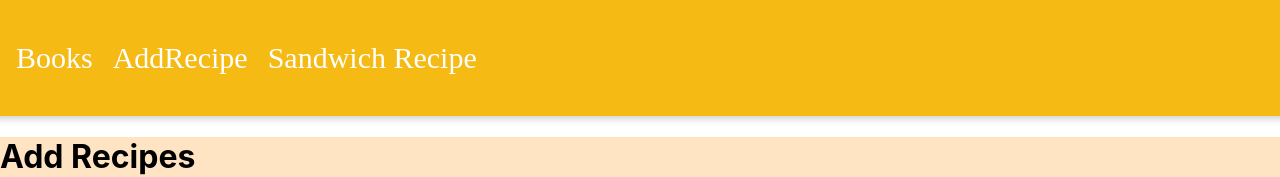
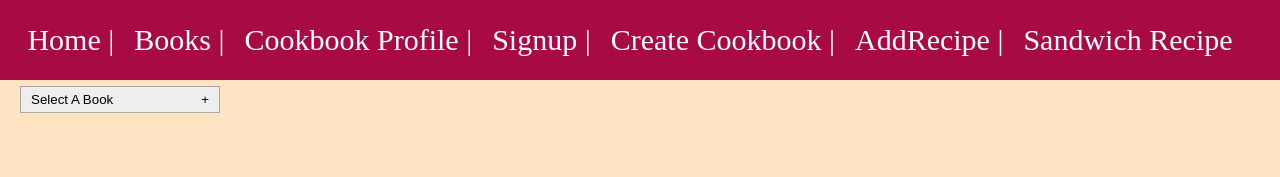
Before and after one commit to CuptainTeamo/CulinaryConnections_React, a React (Create React App) app: page /AddRecipe in a window 1280 px wide. Shown: the top 177 px of the page. Built offline with nearby package versions, Linux system fonts and the light colour scheme.

Commit message:
Navbar tweaks made, new pages and components added to main app component and navbar is updated

```diff
--- a/src/App.css
+++ b/src/App.css
@@ -40,3 +40,7 @@
 .body {
   background-color: bisque;
 }
+
+.form-container {
+  margin-top: 10vh
+}
--- a/src/App.js
+++ b/src/App.js
@@ -5,15 +5,23 @@ import RecipeInBook from './Pages/RecipeInBook';
 import AddRecipe from './Pages/AddRecipe';
 import RecipeDetailPage from './Pages/RecipeDetailPage';
 import { Route, Routes } from "react-router-dom";
+import SignupPage from './Pages/SignupPage';
+import CreateCookbookPage from './Pages/CreateCookbookPage';
+import CookbookProfile from './Components/CookbookProfile/CookbookProfile';
+import HomePage from './Components/HomePage/HomePage';
 
 function App() {
   return (
     <div>
       <Navbar />
       <Routes>
-      <Route path="/" element={<RecipeInBook />} />
+      <Route path='/' element={<HomePage />}/>
+      <Route path='/Signup' element={<SignupPage />}/>
+      <Route path='/CreateCookbook' element={<CreateCookbookPage />}/>
+      <Route path="/Book" element={<RecipeInBook />} />
       <Route path="/AddRecipe" element={<AddRecipe />} />
       <Route path="/RecipeDetail" element={<RecipeDetailPage />} />
+      <Route path="/CookbookProfile" element={<CookbookProfile />} />
     </Routes>
     </div>
 
--- a/src/Components/Navbar/Navbar.css
+++ b/src/Components/Navbar/Navbar.css
@@ -1,8 +1,18 @@
 header {
-    background-color: #f5ba13;
-    margin: auto -16px;
-    padding: 16px 32px;
-    box-shadow: 0 0 10px 0 rgba(0, 0, 0, 0.3);
+    background: #a80a44;
+    color: #D8E9A8;
+    text-align: left;
+    position: fixed;
+    top: 0;
+    width: 100%;
+    height: 10vh;
+    box-sizing: border-box;
+    z-index: 1000;
+    display: flex;
+    align-items: center;
+    justify-content: center;
+    font-weight: bold;
+
 }
 
 nav ul{
--- a/src/Components/Navbar/Navbar.jsx
+++ b/src/Components/Navbar/Navbar.jsx
@@ -7,8 +7,12 @@ function Navbar(){
         <header>
            <nav>
             <ul>
-                <li><Link to="/"><h1>Books</h1></Link></li>
-                <li><Link to="/AddRecipe"><h1>AddRecipe</h1></Link></li>
+                <li><Link to="/"><h1>Home | </h1></Link></li>
+                <li><Link to="/Book"><h1>Books | </h1></Link></li>
+                <li><Link to="/CookbookProfile"><h1>Cookbook Profile | </h1></Link></li>
+                <li><Link to="/Signup"><h1>Signup | </h1></Link></li>
+                <li><Link to="/CreateCookbook"><h1>Create Cookbook | </h1></Link></li>
+                <li><Link to="/AddRecipe"><h1>AddRecipe | </h1></Link></li>
                 <li><Link to="/RecipeDetail"><h1>Sandwich Recipe</h1></Link></li>
             </ul>
         </nav>
```
